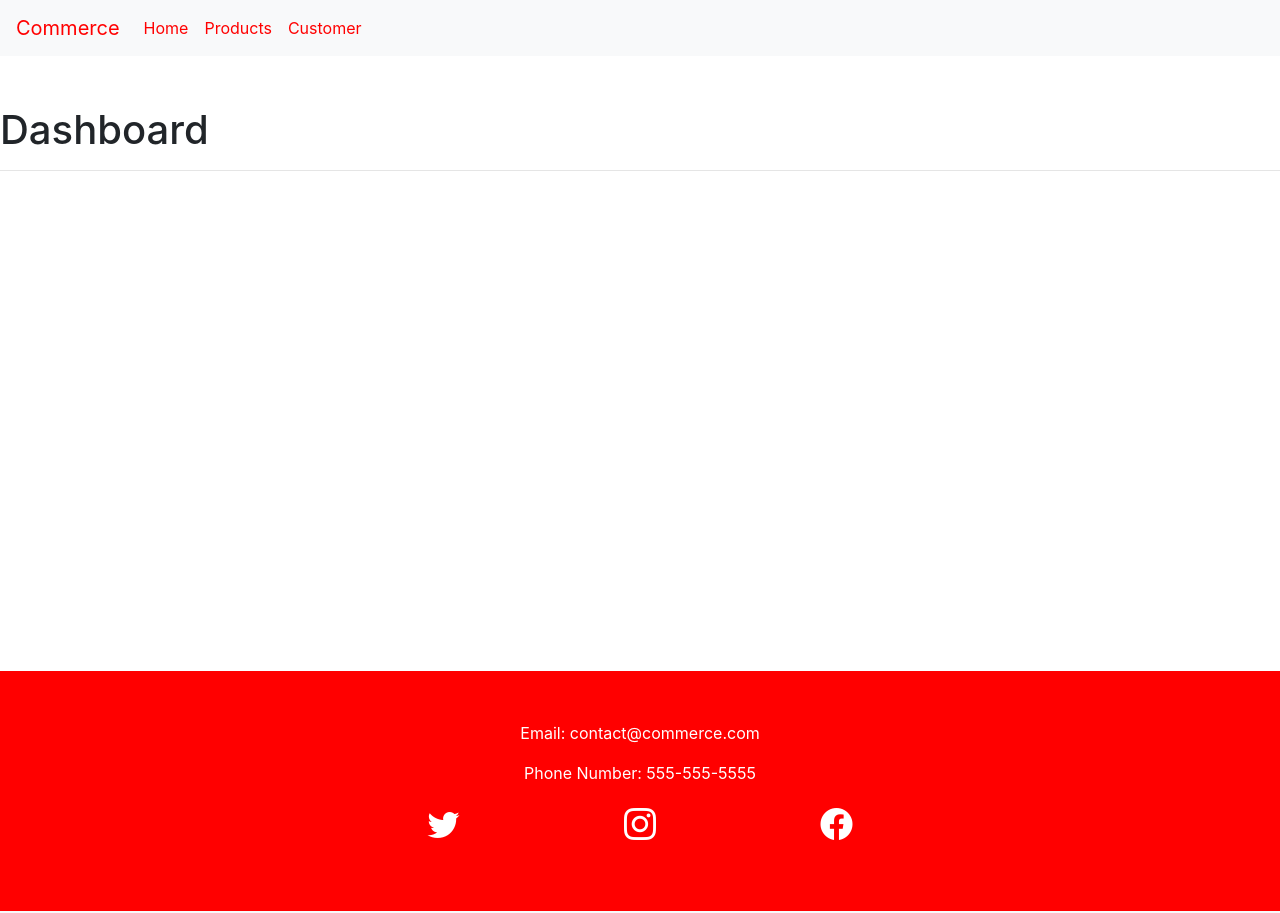
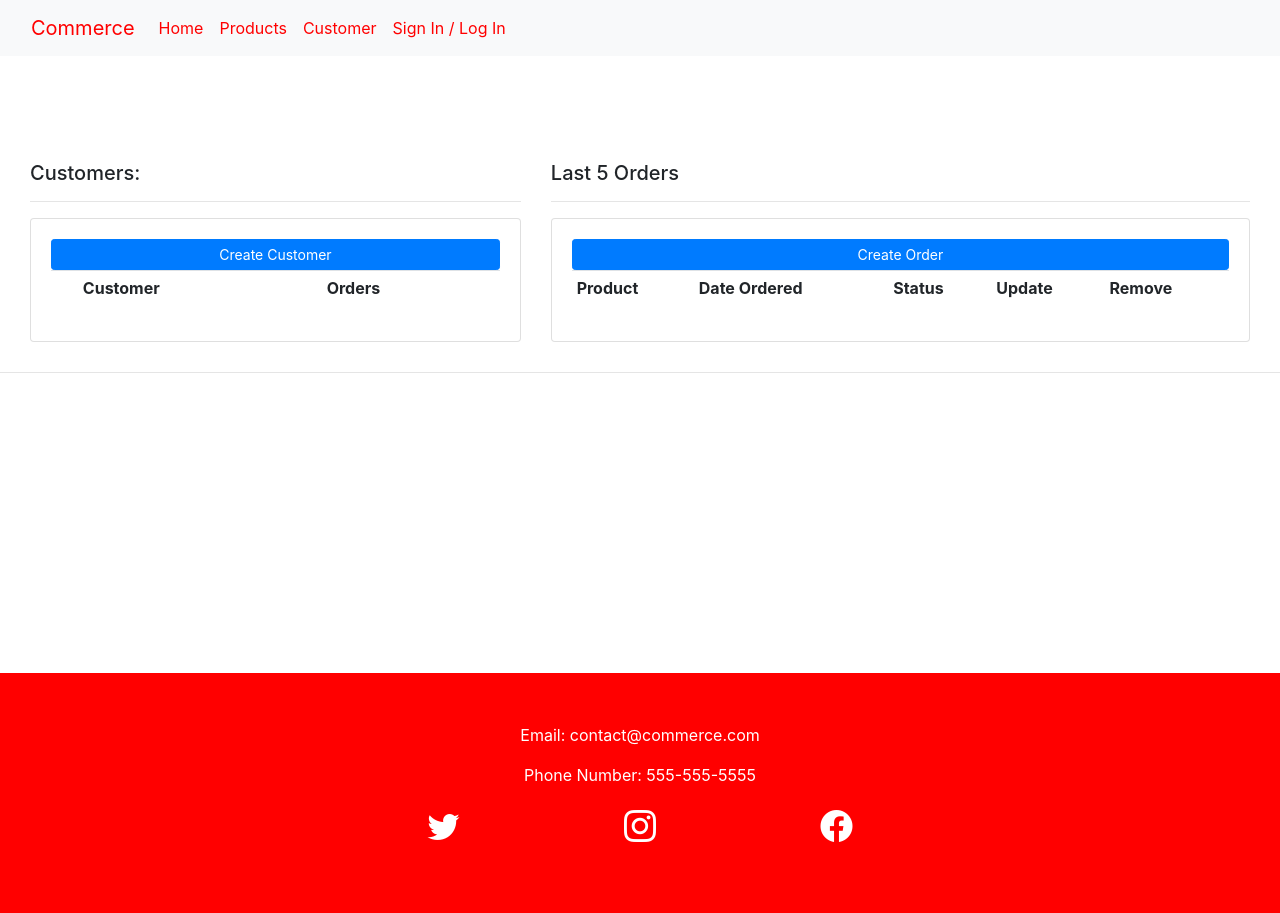
Before and after one commit to SHARDAYBRISCOE/Commerce, a Django app: page / in a window 1280 px wide. Run offline with Django 3.2, Linux system fonts and the light colour scheme; lists and menus that the app fills with data are empty; some libraries are stand-ins or nearby versions.

Commit message:
Dashbord Updated

```diff
--- a/accounts/templates/accounts/dashboard.html
+++ b/accounts/templates/accounts/dashboard.html
@@ -1,7 +1,45 @@
 {% extends 'accounts/main.html' %}
 
 {% block content %}
+
+{% include 'accounts/status.html' %}
+
 <div id="dashboard">
-	<h1>Dashboard</h1>
+
+	<div class="row">
+			<div class="col-lg-5 col-md-5 col-sm-12">
+				<h5>Customers:</h5>
+				<hr>
+				<div class="card card-body">
+					<a class="btn btn-primary btn-sm btn-block" href="">Create Customer</a>
+					<table class="table table-sm">
+						<tr>
+							<th></th>
+							<th>Customer</th>
+							<th>Orders</th>
+						</tr>
+					</table>
+				</div>
+			</div>
+
+			<div class="col-lg-7 col-md-7 col-sm-12">
+				<h5>Last 5 Orders</h5>
+				<hr>
+				<div class="card card-body">
+					<a class="btn btn-primary btn-sm btn-block" href="">Create Order</a>
+					<table class="table table-sm">
+						<tr>
+							<th>Product</th>
+							<th>Date Ordered</th>
+							<th>Status</th>
+							<th>Update</th>
+							<th>Remove</th>
+						</tr>
+					</table>
+				</div>
+			</div>
+	</div>
+
 </div>
+
 {% endblock %}
--- a/accounts/templates/accounts/main.html
+++ b/accounts/templates/accounts/main.html
@@ -8,12 +8,20 @@
 	<style type="text/css">
 		#dashboard{
 			padding-top: 50px;
+			margin: 30px;
 		}
 		.navbar a{
 			color: red !important;
 		}
+
+		.nav-item:hover{
+			border-bottom: 2px red solid;
+		}
+		#sign{
+
+		}
 		#footer{
-			margin-top: 500px;
+			margin-top: 300px;
 			padding-top: 50px;
 			background-color: red;
 			height: 240px;
@@ -29,23 +37,39 @@
 		.bi{
 			font-size: 2em;
 			margin: 80px;
+			padding-bottom: 8px;
+		}
+
+		.bi:hover{
+		border-bottom: 8px white solid;
+		border-top: 8px white solid;
 		}
 	</style>
 </head>
 <body>
 
 <nav class="navbar navbar-expand-lg navbar-light bg-light">
+ <div class="container-fluid">
+ 	<div class="navbar-header">
   <a class="navbar-brand" href="#">Commerce</a>
-  <button class="navbar-toggler" type="button" data-toggle="collapse" data-target="#navbarNavAltMarkup" aria-controls="navbarNavAltMarkup" aria-expanded="false" aria-label="Toggle navigation">
-    <span class="navbar-toggler-icon"></span>
-  </button>
+</div>
+
+
   <div class="collapse navbar-collapse" id="navbarNavAltMarkup">
     <div class="navbar-nav">
       <a class="nav-item nav-link active" href="#">Home <span class="sr-only">(current)</span></a>
       <a class="nav-item nav-link" href="#">Products</a>
       <a class="nav-item nav-link" href="#">Customer</a>
+      <a class="nav-item nav-link" href="#">Sign In / Log In</a>
     </div>
+
   </div>
+
+ <button class="navbar-toggler" type="button" data-toggle="collapse" data-target="#navbarNavAltMarkup" aria-controls="navbarNavAltMarkup" aria-expanded="false" aria-label="Toggle navigation">
+    <span class="navbar-toggler-icon"></span>
+  </button>
+</div>
+
 </nav>
 
 {% block content %}
--- /dev/null
+++ b/accounts/templates/accounts/status.html
@@ -0,0 +1,18 @@
+<!DOCTYPE html>
+<html>
+<head>
+	<title></title>
+</head>
+<body>
+
+<br>
+<div class="row">
+	<div class="col">
+		<div>
+
+		</div>
+	</div>
+</div>
+
+</body>
+</html>
```
